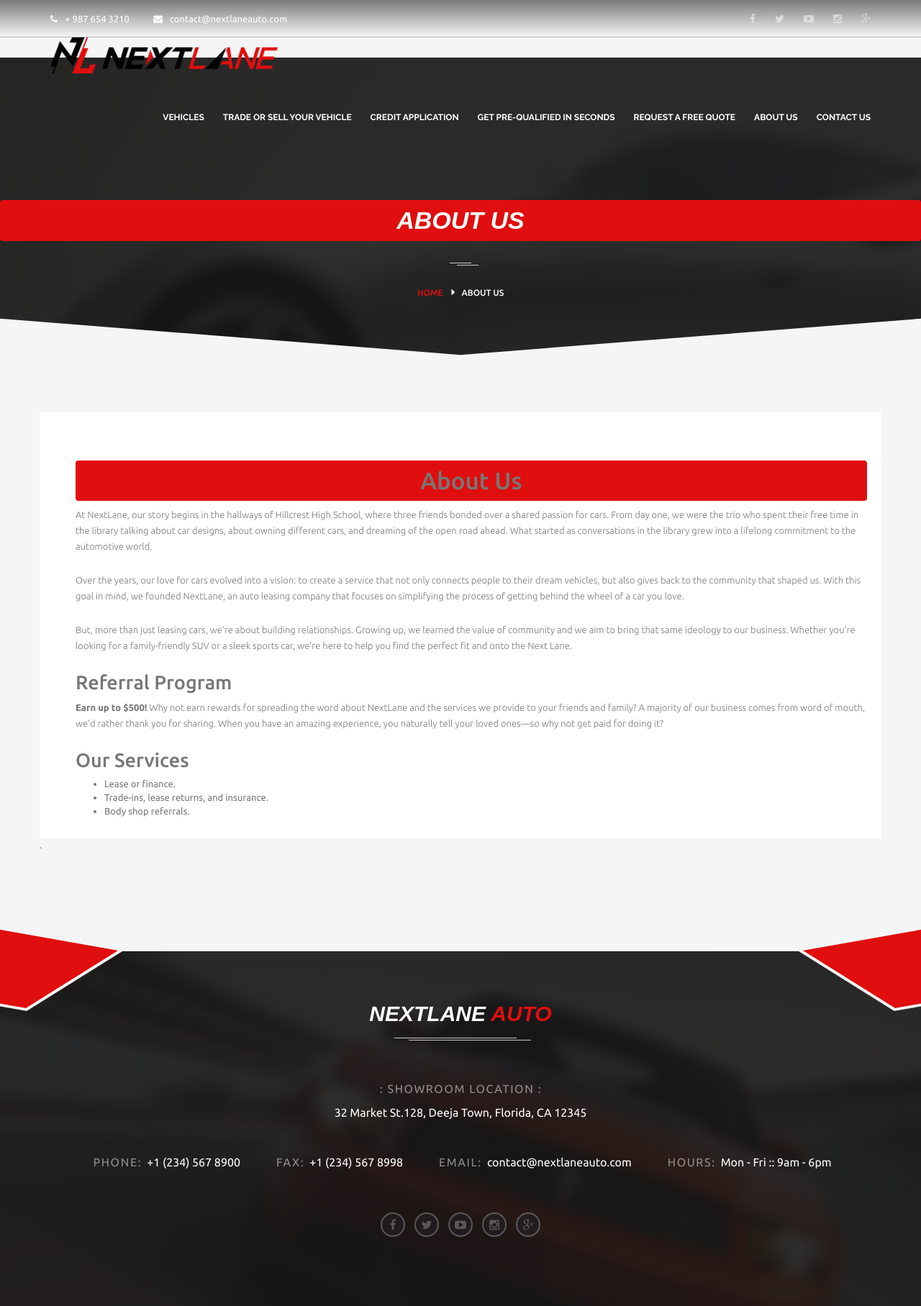
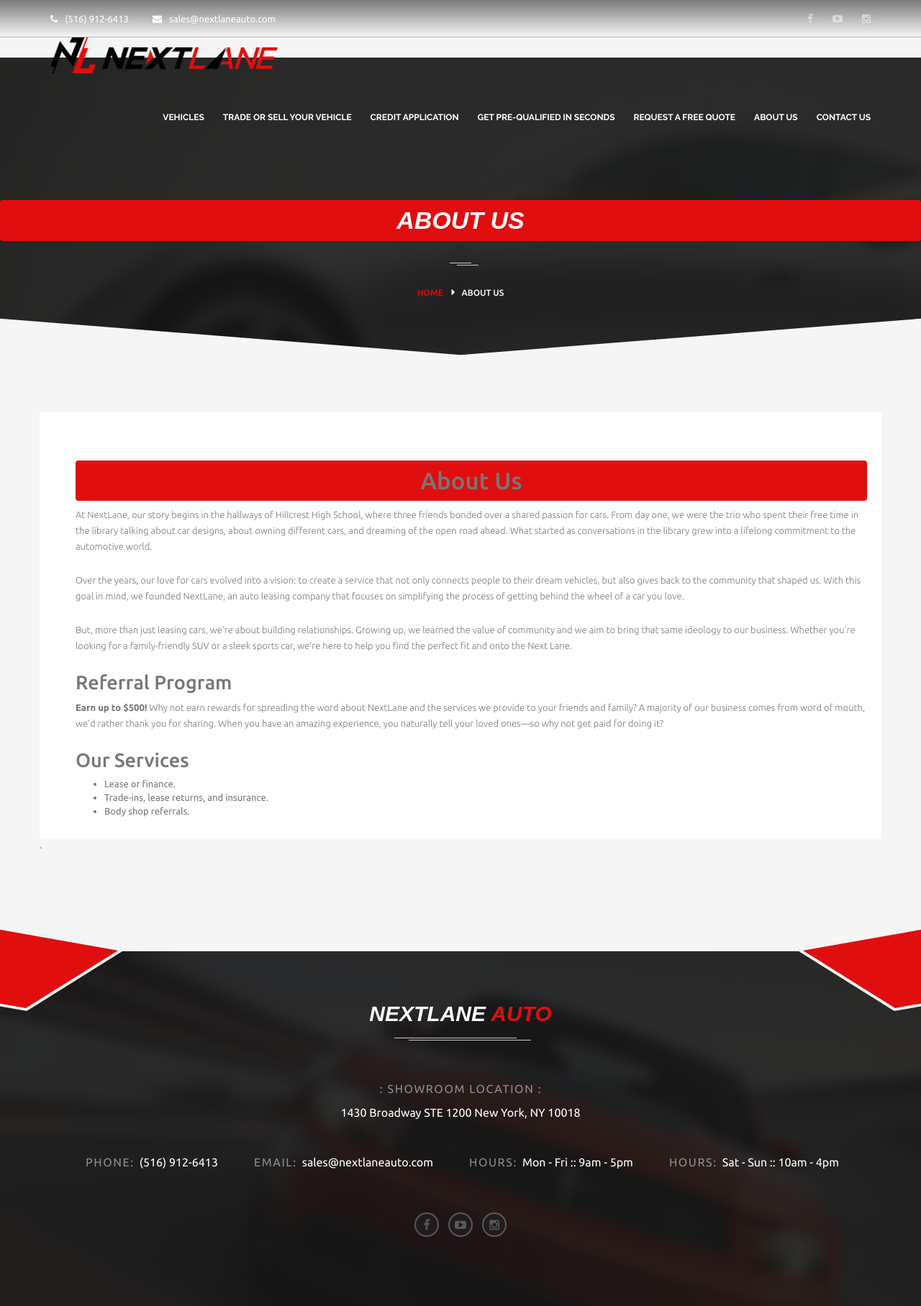
Before and after one commit to Karinalora/NextLaneAuto, a website: page about-us.html in a window 1280 px wide. Shown: the top 1815 px of the page at 72% size. Drawn offline with nearby package versions, Linux system fonts and the light colour scheme; a web font is replaced by a local one.

Commit message:
Change footer and header

```diff
--- a/about-us.html
+++ b/about-us.html
@@ -66,15 +66,15 @@
                   <div class="row">
                      <div class="col-xs-12">
                         <div class="header-contacts">
-                           <span class="header-contacts__item"><i class="icon fa fa-phone"></i>+ 987 654 3210</span>
-                           <a class="header-contacts__item" href="mailto:contact@nextlaneauto.com"><i class="icon fa fa-envelope"></i>contact@nextlaneauto.com</a>
+                           <span class="header-contacts__item"><i class="icon fa fa-phone"></i>(516) 912-6413 </span>
+                           <a class="header-contacts__item" href="mailto:sales@nextlaneauto.com"><i class="icon fa fa-envelope"></i>sales@nextlaneauto.com</a>
                         </div>
                         <ul class="social-links list-inline">
-                           <li><a class="icon fa fa-facebook" href="javascript:void(0);"></a></li>
-                           <li><a class="icon fa fa-twitter" href="javascript:void(0);"></a></li>
-                           <li><a class="icon fa fa-youtube-play" href="javascript:void(0);"></a></li>
-                           <li><a class="icon fa fa-instagram" href="javascript:void(0);"></a></li>
-                           <li><a class="icon fa fa-google-plus" href="javascript:void(0);"></a></li>
+                           <li><a class="icon fa fa-facebook" href="https://www.facebook.com/share/1BQfSxZhQk/?mibextid=wwXIfr"></a></li>
+                          <!-- <li><a class="icon fa fa-twitter" href="javascript:void(0);"></a></li> -->
+                           <li><a class="icon fa fa-youtube-play" href="https://www.youtube.com/@NextLaneAuto"></a></li>
+                           <li><a class="icon fa fa-instagram" href="https://www.instagram.com/nextlaneauto/?igsh=MXhvZGxnMDh4dW1wYQ%3D%3D&utm_source=qr"></a></li>
+                         <!--  <li><a class="icon fa fa-google-plus" href="javascript:void(0);"></a></li> -->
                         </ul>
                      </div>
                      <!-- end col -->
@@ -473,7 +473,7 @@
                         <div class="row">
                            <div class="col-xs-12">
                               <div class="footer__name">: SHOWROOM LOCATION :</div>
-                              <div class="footer__text">32 Market St.128, Deeja Town, Florida, CA 12345</div>
+                              <div class="footer__text">1430 Broadway STE 1200 New York, NY 10018</div>
                            </div>
                            <!-- end col -->
                         </div>
@@ -482,19 +482,23 @@
                            <div class="col-xs-12">
                               <div class="footer__item">
                                  <span class="footer__name">Phone:</span>
-                                 <span class="footer__text">+1 (234) 567 8900</span>
+                                 <span class="footer__text">(516) 912-6413</span>
                               </div>
-                              <div class="footer__item">
+                             <!-- <div class="footer__item">
                                  <span class="footer__name">Fax:</span>
                                  <span class="footer__text">+1 (234) 567 8998</span>
-                              </div>
+                              </div> -->
                               <div class="footer__item">
                                  <span class="footer__name">email:</span>
-                                 <span class="footer__text">contact@nextlaneauto.com</span>
+                                 <span class="footer__text">sales@nextlaneauto.com</span>
                               </div>
                               <div class="footer__item">
                                  <span class="footer__name">Hours:</span>
-                                 <span class="footer__text">Mon - Fri :: 9am - 6pm</span>
+                                 <span class="footer__text">Mon - Fri :: 9am - 5pm</span>
+                              </div>
+                              <div class="footer__item">
+                                 <span class="footer__name">Hours:</span>
+                                 <span class="footer__text">Sat - Sun :: 10am - 4pm</span>
                               </div>
                            </div>
                            <!-- end col -->
@@ -503,11 +507,11 @@
                         <div class="row">
                            <div class="col-xs-12">
                               <ul class="social-links list-inline">
-                                 <li><a class="icon fa fa-facebook" href="javascript:void(0);"></a></li>
-                                 <li><a class="icon fa fa-twitter" href="javascript:void(0);"></a></li>
-                                 <li><a class="icon fa fa-youtube-play" href="javascript:void(0);"></a></li>
-                                 <li><a class="icon fa fa-instagram" href="javascript:void(0);"></a></li>
-                                 <li><a class="icon fa fa-google-plus" href="javascript:void(0);"></a></li>
+                                 <li><a class="icon fa fa-facebook" href="https://www.facebook.com/share/1BQfSxZhQk/?mibextid=wwXIfr"></a></li>
+                                <!-- <li><a class="icon fa fa-twitter" href="javascript:void(0);"></a></li> -->
+                                 <li><a class="icon fa fa-youtube-play" href="https://www.youtube.com/@NextLaneAuto"></a></li>
+                                 <li><a class="icon fa fa-instagram" href="https://www.instagram.com/nextlaneauto/?igsh=MXhvZGxnMDh4dW1wYQ%3D%3D&utm_source=qr"></a></li>
+                              <!--   <li><a class="icon fa fa-google-plus" href="javascript:void(0);"></a></li> -->
                               </ul>
                            </div>
                            <!-- end col -->
```
Also changed, not shown: credit_application.html (+22 -18 lines), failed.html (+21 -17 lines), get_pre_qualified.html (+22 -18 lines), home.html (+17 -16 lines), new_vehicle.html (+22 -18 lines), request_a_free_quote.html (+22 -18 lines), success.html (+19 -15 lines), trade_or_sell_your_vehicle.html (+22 -18 lines), 1 other file.
